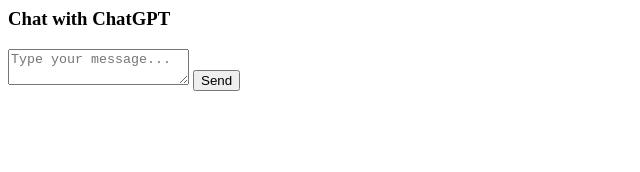
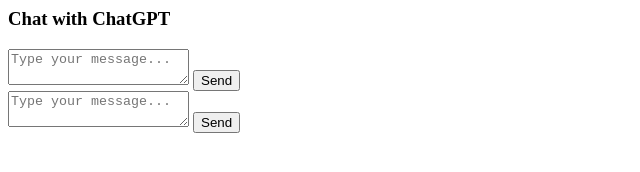
Before and after one commit to Cheese0001/Cheese0001, a plain HTML site: page index.html in a window 1280 px wide. Shown: the whole page, without its empty margins (0-640 px from the left). Drawn offline with Linux system fonts and the light colour scheme.

Commit message:
Update index.html

```diff
--- a/index.html
+++ b/index.html
@@ -8,5 +8,9 @@
   <div class="chat-input-container">
     <textarea id="chatInput" placeholder="Type your message..."></textarea>
     <button id="sendChatButton">Send</button>
+  <div class="chat-input-container">
+      <textarea id="chatInput" placeholder="Type your message..."></textarea>
+      <button id="sendChatButton">Send</button>
+    </div>
   </div>
 </div>
```
